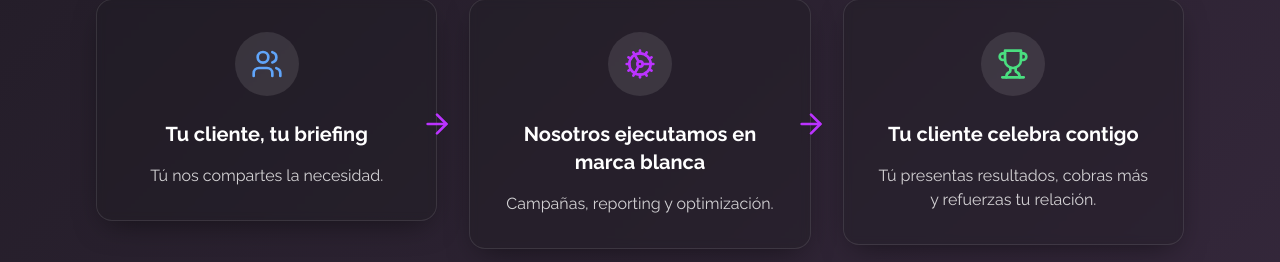
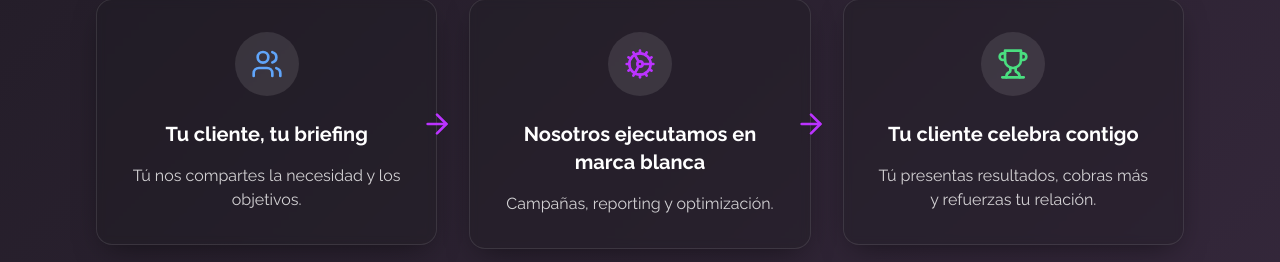
Before and after one commit to Victorioo/marca-blanca-argusppc-66, a React (Vite) app: page / in a window 1280 px wide. Shown: the part 1865-2127 px from the top of the page. Built offline with nearby package versions, Linux system fonts and the light colour scheme.

Commit message:
Update "How it works" text
Update the text in the "How it works" section to "Tú nos compartes la necesidad y los objetivos."

```diff
--- a/src/components/HowItWorksSection.tsx
+++ b/src/components/HowItWorksSection.tsx
@@ -6,7 +6,7 @@ const HowItWorksSection = () => {
     {
       icon: Users,
       title: "Tu cliente, tu briefing",
-      description: "Tú nos compartes la necesidad.",
+      description: "Tú nos compartes la necesidad y los objetivos.",
       color: "text-blue-400"
     },
     {
```
